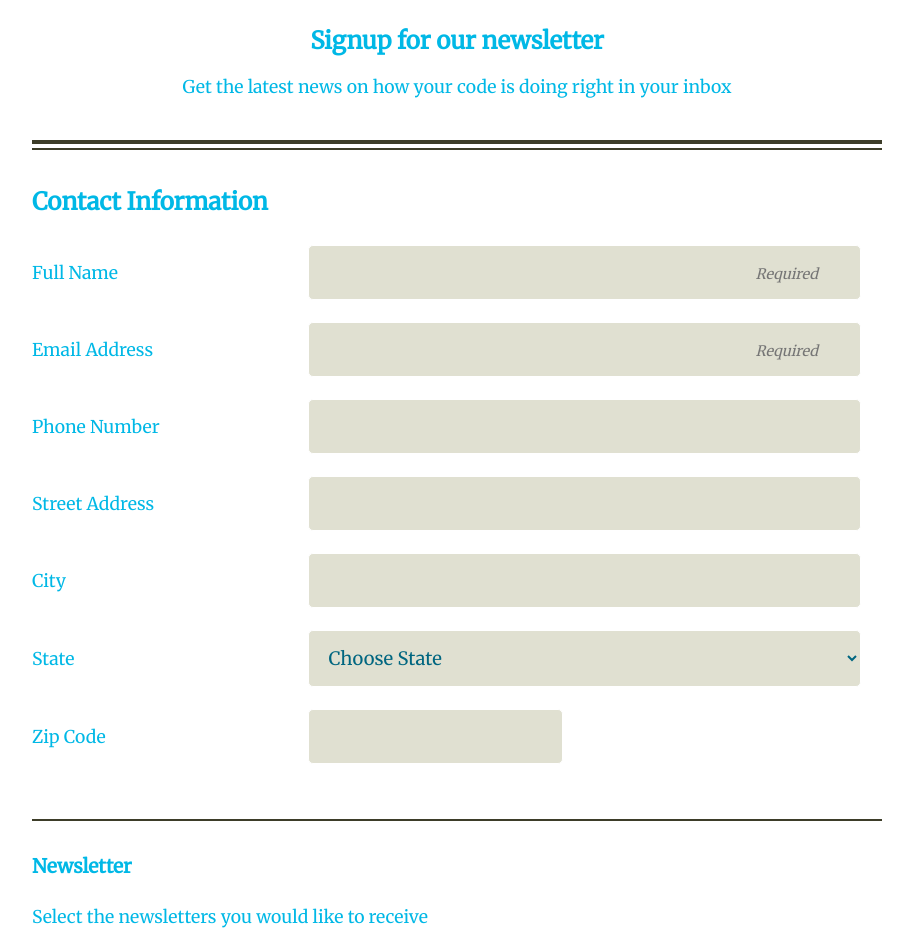
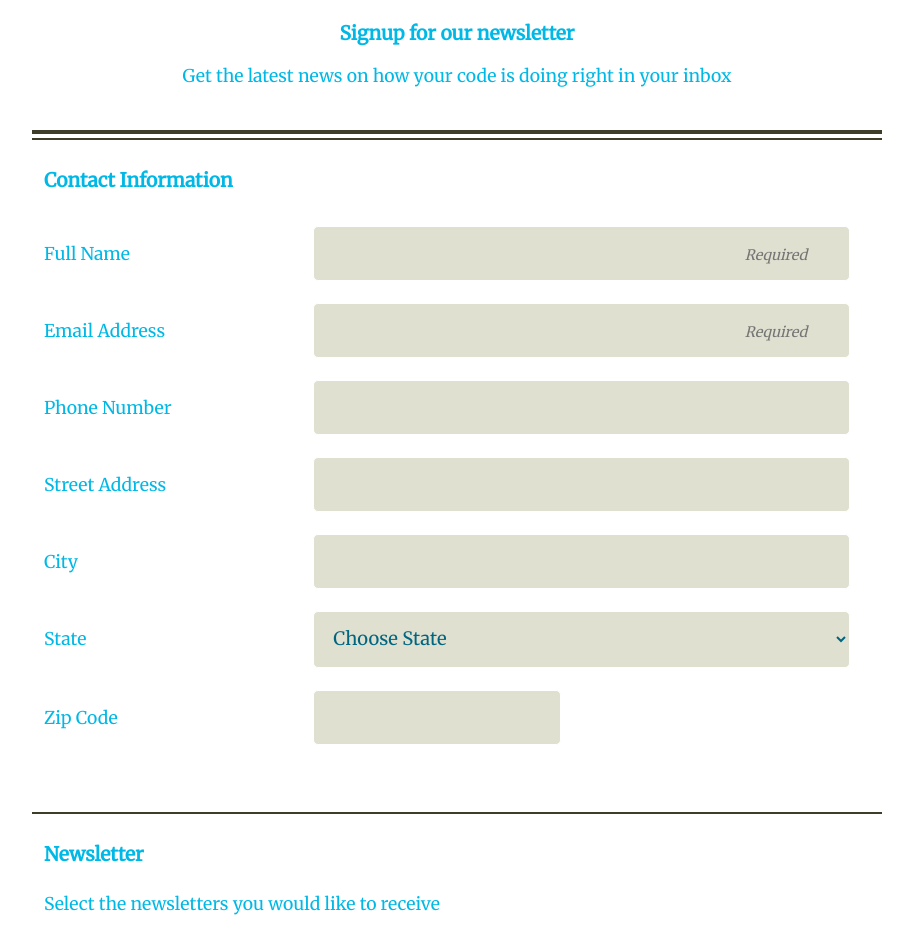
Before and after one commit to Dueonkim89/online_registration, a plain HTML site: page index.html in a window 1280 px wide. Shown: the part 121-1053 px from the top of the page, without its empty margins (183-1096 px from the left). Drawn offline with Linux system fonts and the light colour scheme.

Commit message:
fieldset and legend added with css styling

```diff
--- a/css/styles.css
+++ b/css/styles.css
@@ -11,6 +11,10 @@
 body {
 	font-family: 'Merriweather', serif;
 	margin: 0;
+}
+
+fieldset {
+	border: none;
 }
 
 
@@ -30,7 +34,7 @@ header:first-child {
 
 .newsletter h1 {
 	text-align: center;
-	font-size: 1.50rem;
+	font-size: 1.20rem;
 	padding-top: 1.15rem;
 	margin-bottom: 1.25rem;
 	font-weight: bold;
@@ -63,15 +67,13 @@ header:first-child {
 	border-bottom: solid 2px #3d3d29;
 }
 
-form {
 
-}
-
-.contact h1 {
-	font-size: 1.50rem;
-	padding-top: 1.25rem;
+#legend_one {
+	font-size: 1.2rem;
+	padding-top: 1.75rem;
 	margin-bottom: 1.75rem;
 	color: #00b8e6;
+	font-weight: bold;
 }
 
 label {
@@ -160,11 +162,12 @@ input:focus, textarea:focus {
 	margin-bottom: 1.25rem;
 }
 
-.second_part h1 {
+#legend_two {
 	font-size: 1.20rem;
-	padding-top: 1.25rem;
-	margin-bottom: 1.75rem;
+	padding-top: 1.75rem;
+	margin-bottom: 1.35rem;
 	color: #00b8e6;
+	font-weight: bold;
 }
 
 label.inline {
--- a/index.html
+++ b/index.html
@@ -23,7 +23,8 @@
 
 		<form action="index.html" method="post">
 			<div class="contact">
-				<h1>Contact Information</h1>
+				<fieldset>
+					<legend id="legend_one">Contact Information</legend>
 
 					<div class="box_768">
 						<label class="inline_768" for="name">Full Name</label>
@@ -66,10 +67,12 @@
 						<label class="inline_768" for="zip_code">Zip Code</label>
 						<input type="number" id="zip_code" name="zip_code">
 					</div>
+				</fieldset>
 			</div>
 
 			<div class="second_part">
-				<h1>Newsletter</h1>
+				<fieldset>
+					<legend id="legend_two">Newsletter</legend>
 
 					<label id="first">Select the newsletters you would like to receive</label>
 
@@ -96,7 +99,7 @@
 					<textarea id="other_topics" name="other_topics"></textarea>
 
 					<button type="submit">Sign Up</button>
-
+				</fieldset>
 			</div>
 
 		</form>
```
Lines whose indentation alone changed are shown as unchanged.
